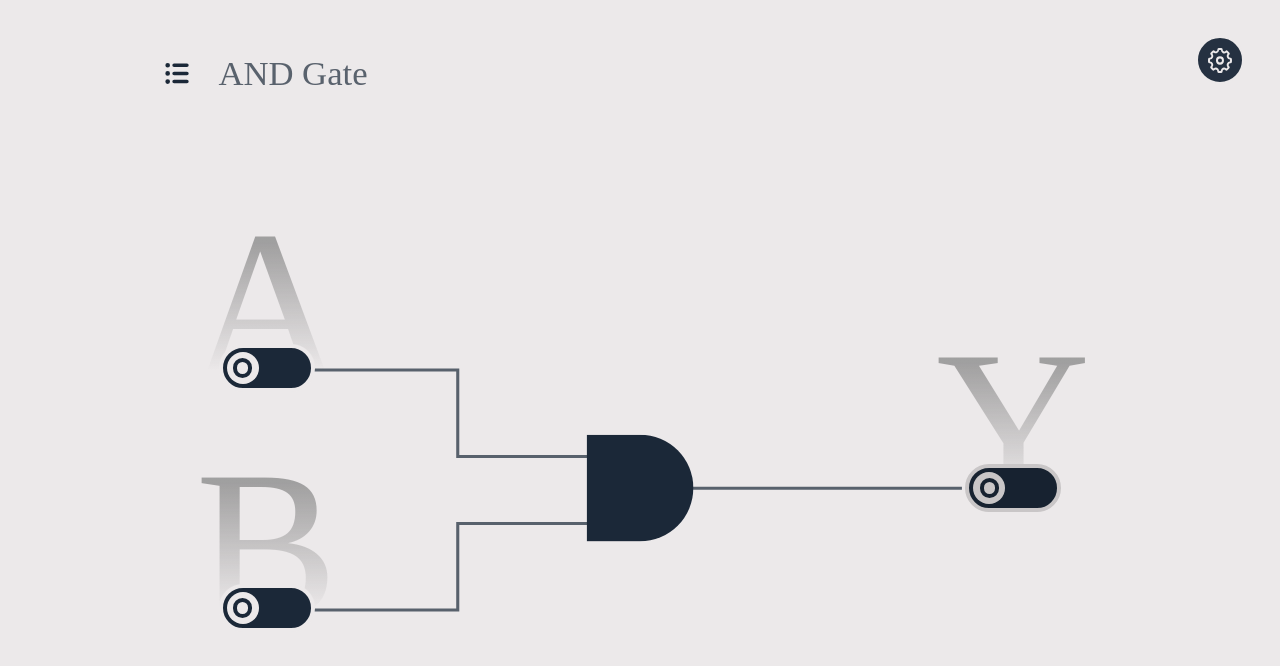
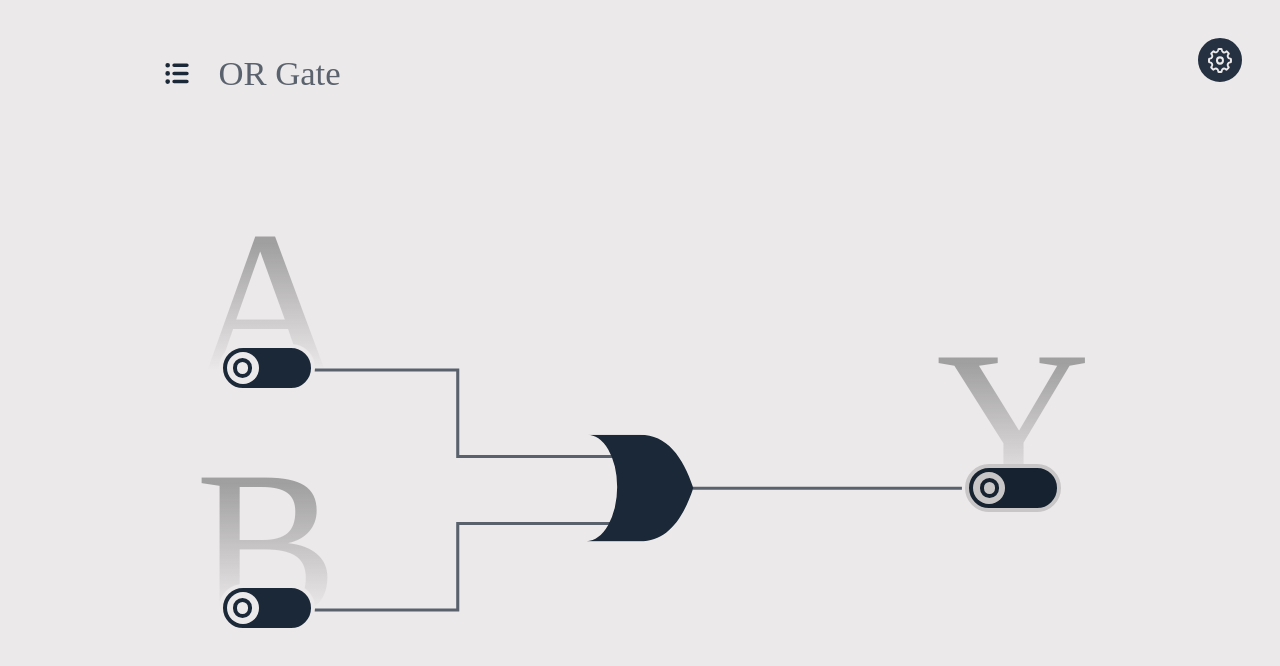
Before and after one commit to Rocy-June/Processor_Logic_Visualizer, a Vue app: page / in a window 1280 px wide. Shown: the top 666 px of the page. Built offline with nearby package versions, Linux system fonts and the light colour scheme; a web font is replaced by a local one.

Commit message:
feat(ui): completed OrGatePage

```diff
--- a/src/App.vue
+++ b/src/App.vue
@@ -38,6 +38,13 @@
         @next-page="set_page({ step1: 2, step2: 1, step3: 1 })"
         style="z-index: 77"
       />
+      <OrGatePage
+        :key="6"
+        v-else-if="steps[0] === 2 && steps[1] === 1 && steps[2] === 1"
+        @menu-page="set_page({ step1: 1 })"
+        @next-page="set_page({ step1: 2, step2: 1, step3: 2 })"
+        style="z-index: 76"
+      />
     </transition>
   </div>
 </template>
@@ -54,11 +61,11 @@ import MenuPage from './pages/MenuPage.vue'
 import SwitchesPage from './pages/SwitchesPage.vue'
 import ClaudeShannonPage from './pages/ClaudeShannonPage.vue'
 import AndGatePage from './pages/AndGatePage.vue'
+import OrGatePage from './pages/OrGatePage.vue'
 
 const { locale } = useI18n()
 
-const steps = reactive([2, 1, 0])
-// const steps = reactive([2, 1, 0])
+const steps = reactive([2, 1, 1])
 
 watch(
   () => steps,
--- /dev/null
+++ b/src/components/OrGate.vue
@@ -0,0 +1,51 @@
+<template>
+  <div :class="{ 'or-gate-box': true, active: y }">
+    <svg :width="size" :height="size" viewBox="0 0 100 100">
+      <path class="or-gate-path" d="m0 0a1 1.75 1 010 100h50c25 0 40-20 50-50C90 20 75 0 50 0z" />
+    </svg>
+  </div>
+</template>
+
+<script setup>
+import { watch } from 'vue'
+
+const props = defineProps({
+  size: {
+    type: String,
+  },
+  a: {
+    type: Boolean,
+    default: false,
+  },
+  b: {
+    type: Boolean,
+    default: false,
+  },
+})
+
+const y = defineModel({ default: false })
+
+const input_changed = () => {
+  y.value = props.a || props.b
+}
+
+watch(() => props.a, input_changed)
+watch(() => props.b, input_changed)
+</script>
+
+<style lang="less" scoped>
+.or-gate-box {
+  font-size: 0;
+
+  &.active {
+    .or-gate-path {
+      fill: var(--border-color);
+    }
+  }
+
+  .or-gate-path {
+    fill: var(--text-solid-color);
+    stroke: transparent;
+  }
+}
+</style>
--- a/src/i18n/chinese_simplified.json
+++ b/src/i18n/chinese_simplified.json
@@ -93,7 +93,13 @@
   },
   "and_gate_page": {
     "title": "与门",
-    "explain": "与门是指将两个开关串联起来，只有当两个开关都启用时，输出才会为 1。只要任意一个开关关闭，输出都会为 0。其逻辑关系表示为真值表如下："
+    "explain": "与门是指将两个开关串联起来，只有当两个开关都启用时，输出才会为 1。只要任意一个开关关闭，输出都会为 0。其逻辑关系表示为真值表如下：",
+    "next_section": "下一章节"
+  },
+  "or_gate_page": {
+    "title": "或门",
+    "explain": "或门是指将两个开关并联起来，只要有一个开关启用，输出就会为 1。只有两个开关都关闭时，输出才会为 0。其逻辑关系表示为真值表如下：",
+    "next_section": "下一章节"
   },
 
   "recommend_aspect_ratio_dialog": {
--- a/src/i18n/english.json
+++ b/src/i18n/english.json
@@ -93,7 +93,13 @@
   },
   "and_gate_page": {
     "title": "AND Gate",
-    "explain": "An AND gate refers to connecting two switches in series, where the output will be 1 only when both switches are turned on. If either switch is off, the output will be 0. This logical relationship is represented by the following truth table:"
+    "explain": "An AND gate refers to connecting two switches in series, where the output will be 1 only when both switches are turned on. If either switch is off, the output will be 0. This logical relationship is represented by the following truth table:",
+    "next_section": "Next section"
+  },
+  "or_gate_page": {
+    "title": "OR Gate",
+    "explain": "An OR gate refers to connecting two switches in parallel, where the output will be 1 as long as at least one switch is turned on. The output will only be 0 when both switches are off. This logical relationship is represented by the following truth table:",
+    "next_section": "Next section"
   },
 
   "recommend_aspect_ratio_dialog": {
--- a/src/pages/AndGatePage.vue
+++ b/src/pages/OrGatePage.vue
@@ -1,15 +1,15 @@
 <template>
-  <div class="and-gate-page-box">
+  <div class="or-gate-page-box">
     <h1 class="main-title">
       <button type="button" class="menu-button" @click="emit('menu-page')">
         <ColoredSVG :src="list_logo" :color="'var(--text-light)'" />
       </button>
-      <span class="title-content">{{ $t('and_gate_page.title') }}</span>
+      <span class="title-content">{{ $t('or_gate_page.title') }}</span>
     </h1>
 
     <transition name="slide-to-bottom">
       <div class="explain" v-if="handled">
-        <div class="explain-text">{{ $t('and_gate_page.explain') }}</div>
+        <div class="explain-text">{{ $t('or_gate_page.explain') }}</div>
         <div class="explain-truth-table-box">
           <table>
             <thead>
@@ -23,12 +23,12 @@
               <tr>
                 <td class="true">1</td>
                 <td class="false">0</td>
-                <td class="false">0</td>
+                <td class="true">1</td>
               </tr>
               <tr>
                 <td class="false">0</td>
                 <td class="true">1</td>
-                <td class="false">0</td>
+                <td class="true">1</td>
               </tr>
               <tr>
                 <td class="true">1</td>
@@ -59,8 +59,8 @@
         :prop_in="switch_a"
         v-model="wire_a"
       >
-        <path d="m215 127h150v90h150" />
-        <circle r="5" fill="var(--border-color)" style="offset-path: path('m215 127h150v90h150')" />
+        <path d="m215 127h150v90h165" />
+        <circle r="5" fill="var(--border-color)" style="offset-path: path('m215 127h150v90h165')" />
       </LogicWire>
       <LogicWire
         class="wire-front b"
@@ -70,14 +70,14 @@
         :prop_in="switch_b"
         v-model="wire_b"
       >
-        <path d="m215 127h150v-90h150" />
+        <path d="m215 127h150v-90h165" />
         <circle
           r="6"
           fill="var(--border-color)"
-          style="offset-path: path('m215 127h150v-90h150')"
+          style="offset-path: path('m215 127h150v-90h165')"
         />
       </LogicWire>
-      <AndGate class="gate" :size="'10cqw'" :a="wire_a" :b="wire_b" v-model="wire_y" />
+      <OrGate class="gate" :size="'10cqw'" :a="wire_a" :b="wire_b" v-model="wire_y" />
       <LogicWire
         class="wire-back"
         :width="555"
@@ -95,7 +95,7 @@
 
     <transition name="slide-to-left">
       <MainHandleButton class="next" v-if="handled" @click="next_page">
-        {{ $t('switches_page.next_section') }}
+        {{ $t('or_gate_page.next_section') }}
       </MainHandleButton>
     </transition>
   </div>
@@ -107,7 +107,7 @@ import { nextTick, ref, watch } from 'vue'
 import ColoredSVG from '@/components/ColoredSVG.vue'
 import SwitchButton from '@/components/SwitchButton.vue'
 import LogicWire from '@/components/LogicWire.vue'
-import AndGate from '@/components/AndGate.vue'
+import OrGate from '@/components/OrGate.vue'
 import MainHandleButton from '@/components/MainHandleButton.vue'
 
 import list_logo from '@/assets/list.svg'
@@ -140,7 +140,7 @@ const next_page = () => {
 </script>
 
 <style lang="less" scoped>
-.and-gate-page-box {
+.or-gate-page-box {
   padding: 2em;
   font-size: 2.17cqw;
 
```
